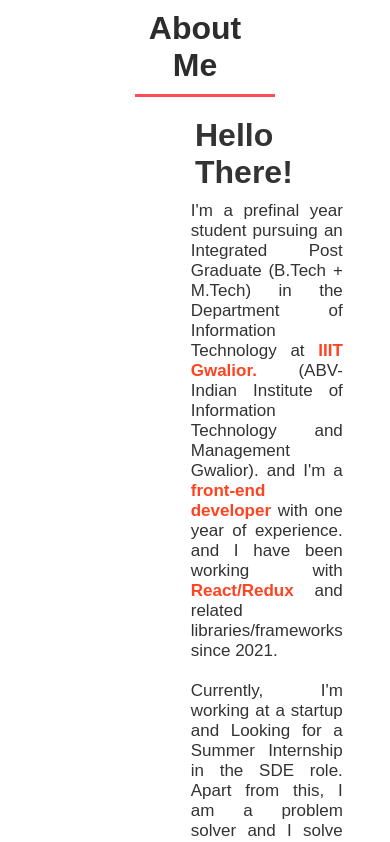
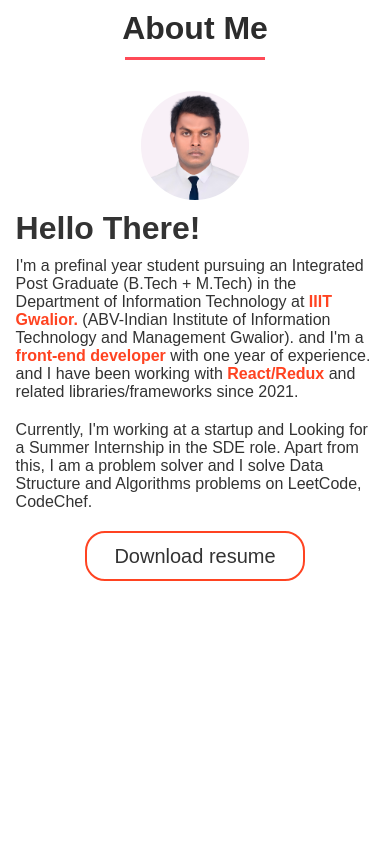
Before and after one commit to afroz23/afrozquraishi, a Next.js app: page /about in a window 390 px wide. Shown: the top 842 px of the page. Built offline with nearby package versions, Linux system fonts and the light colour scheme.

Commit message:
make it more better in responsive

```diff
--- a/pages/Experience/Experience.module.css
+++ b/pages/Experience/Experience.module.css
@@ -15,12 +15,12 @@
 }
 
 .common {
-    width: 33.33333333333333%;
-    margin: 10px auto;
+    margin: 1rem;
     text-align: center;
 }
 .mainHeader {
     font-size: 32px;
+    margin-bottom: 10px;
     color: rgb(44, 44, 44);
 }
 .commonBorder {
--- a/pages/about/About.module.css
+++ b/pages/about/About.module.css
@@ -123,34 +123,44 @@
     color: #ff4321;
     font-weight: 800;
 }
-/* @media screen and (max-width: 768px) {
+@media screen and (max-width: 768px) {
     .common {
-        margin: 0;
-        padding: 0;
+        width: 100%;
     }
-    .row {
-        height: 100%;
+    .col_6 {
         width: 100%;
         display: flex;
         flex-direction: column;
         justify-content: center;
         align-items: center;
     }
-    .about .container {
+    .banner__img {
+        padding: 0 30px;
+        align-items: center;
+        width: 100%;
+        display: grid;
+        align-self: center;
+
+        height: 50%;
+        width: 50%;
+    }
+    .about_info,
+    .aboutMe {
         width: 100%;
     }
 
     .about__info_p1,
     .about__info_p2 {
-        height: 1;
+        height: 100%;
+        width: 100%;
         font-size: 1rem;
         text-align: left;
-    }
-    .resume {
-        margin-bottom: 20px;
     }
     .about__info h1 {
         width: 100%;
         text-align: left;
     }
-} */
+    .resume {
+        margin-bottom: 10%;
+    }
+}
--- a/pages/contact/Contact.module.css
+++ b/pages/contact/Contact.module.css
@@ -27,7 +27,8 @@
     display: flex;
     flex-direction: column;
     justify-content: space-around;
-    padding: 50px 0 0 20rem;
+    padding: 1rem 0.5rem;
+    width: 100%;
 }
 
 .common {
@@ -84,7 +85,7 @@
     color: #fff;
     transition: all 0.5s linear;
     cursor: pointer;
-    margin-bottom: 20px;
+    margin-bottom: 10%;
 }
 
 .contactCircles .para_links {
--- a/pages/index.js
+++ b/pages/index.js
@@ -7,10 +7,9 @@ import Contact from "./contact/index";
 import Homepage from "../Components/Homepage";
 import Navbar from "../Components/Navbar";
 import Footer from "./Footer/index";
-import styles from "../styles/Home.module.css";
 export default function Home() {
     return (
-        <div className={styles.test}>
+        <div>
             <Head>
                 <title>Afroz Quraishi</title>
                 <meta
@@ -21,7 +20,7 @@ export default function Home() {
 
             <Navbar />
             <Homepage />
-
+            <hr />
             <About />
             <hr />
             <Experience />
--- a/pages/projects/Projects.module.css
+++ b/pages/projects/Projects.module.css
@@ -13,15 +13,14 @@
     flex-direction: column;
     align-items: center;
     justify-content: center;
-    padding: 3rem 0.5rem;
+    padding: 1rem 0.5rem;
     width: 100%;
 }
+
 .common {
-    width: 33.33333333333333%;
-
+    margin: 1rem;
     text-align: center;
 }
-
 .mainHeader {
     font-size: 32px;
     margin-bottom: 10px;
--- a/styles/Home.module.css
+++ b/styles/Home.module.css
@@ -4,33 +4,15 @@
     padding: 0;
 }
 
+.col_6 {
+    height: 100%;
+    width: 40%;
+}
 .row {
     display: flex;
     justify-content: center;
-    flex-wrap: wrap;
-    width: 95%;
-}
-
-.col_6 {
-    width: 40%;
-}
-
-.bgMain {
-    background: #fff;
-}
-
-.h_650 {
-    height: 400px;
-}
-.alignCenter {
     align-items: center;
-}
-.justifyConter {
-    justify-content: center;
-}
-
-.col_4 {
-    width: flex;
+    width: 90%;
 }
 
 .header__content {
@@ -44,7 +26,6 @@
     list-style-type: none;
     display: flex;
     justify-content: center;
-    margin-bottom: 30px;
 }
 .header_anchor {
     color: #1f2235;
@@ -156,35 +137,39 @@
 }
 
 @media only screen and (max-width: 768px) {
-    .header__content {
-        height: 100%;
-        width: 70%;
-        margin: 0;
-        padding: 0;
+    .header__content,
+    .container {
+        width: 100%;
         display: flex;
         flex-direction: column;
         justify-content: center;
         align-items: center;
     }
     .row {
-        width: 90%;
-        height: 90%;
+        width: 100%;
+        height: 100%;
         display: flex;
         flex-direction: column;
         justify-content: center;
         align-items: center;
+        margin-bottom: 10%;
     }
-
+    .col_6 {
+        height: 100%;
+        width: 100%;
+    }
     .banner__img {
         display: none;
     }
 
     .typed_text {
-        font-size: 1.3rem;
-        font-weight: 600;
-        margin: 20px;
+        font-size: 2rem;
+        font-weight: 500;
     }
     .header_font_size {
+        font-size: 4rem;
+        width: 100%;
         font-weight: 800;
+        text-align: center;
     }
 }
```
